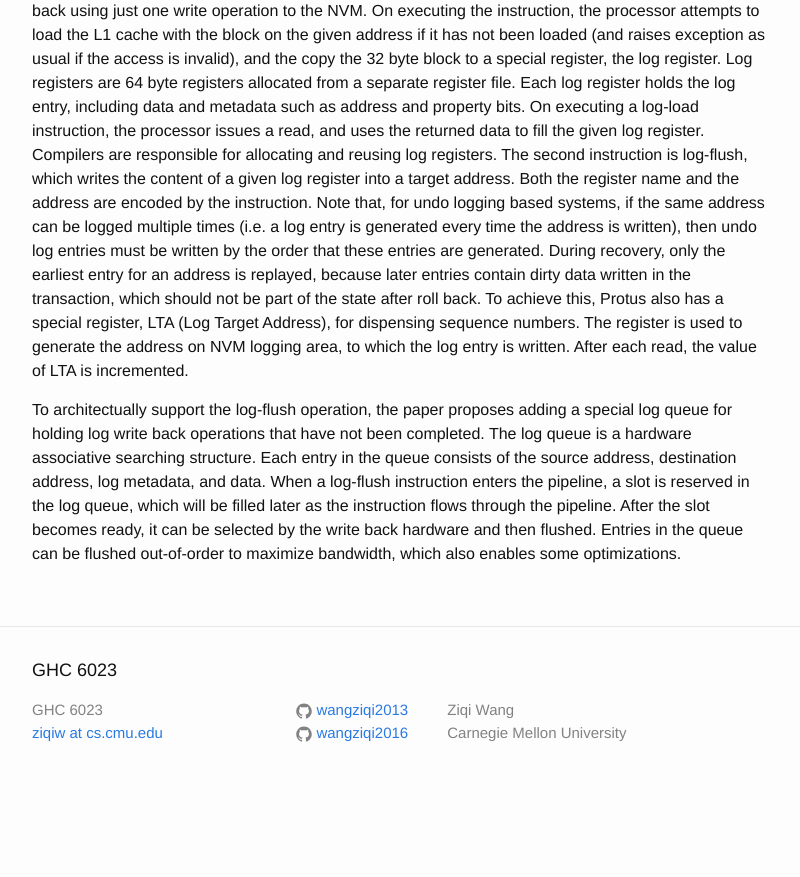
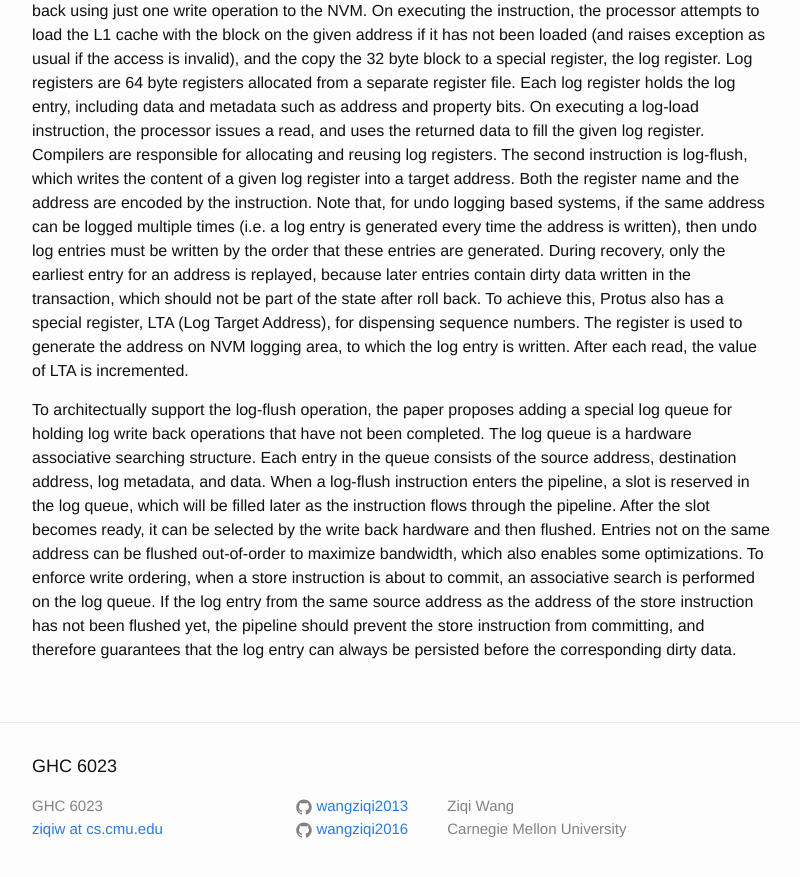
Before and after one commit to wangziqi2013/wangziqi2013.github.io, a Jekyll site: the page built from _posts/2019-03-16-proteus.markdown, in a window 1280 px wide and 900 px high, scrolled down 1636 px. Shown: the top 877 px of the window, without its empty margins (238-1038 px from the left). Built offline with Jekyll 4.4.1, drawn with Linux system fonts in a browser that asks for light colours; before the commit the page ends 2440 px from its top, so only the background shows below that.

Commit message:
Adding write ordering

```diff
--- a/_posts/2019-03-16-proteus.markdown
+++ b/_posts/2019-03-16-proteus.markdown
@@ -71,5 +71,9 @@ To architectually support the log-flush operation, the paper proposes adding a s
 operations that have not been completed. The log queue is a hardware associative searching structure. Each entry in the
 queue consists of the source address, destination address, log metadata, and data. When a log-flush instruction enters the
 pipeline, a slot is reserved in the log queue, which will be filled later as the instruction flows through the pipeline.
-After the slot becomes ready, it can be selected by the write back hardware and then flushed. Entries in the queue can be
-flushed out-of-order to maximize bandwidth, which also enables some optimizations.
+After the slot becomes ready, it can be selected by the write back hardware and then flushed. Entries not on the same address
+can be flushed out-of-order to maximize bandwidth, which also enables some optimizations. To enforce write ordering, when
+a store instruction is about to commit, an associative search is performed on the log queue. If the log entry from the
+same source address as the address of the store instruction has not been flushed yet, the pipeline should prevent the
+store instruction from committing, and therefore guarantees that the log entry can always be persisted before the
+corresponding dirty data.
```
